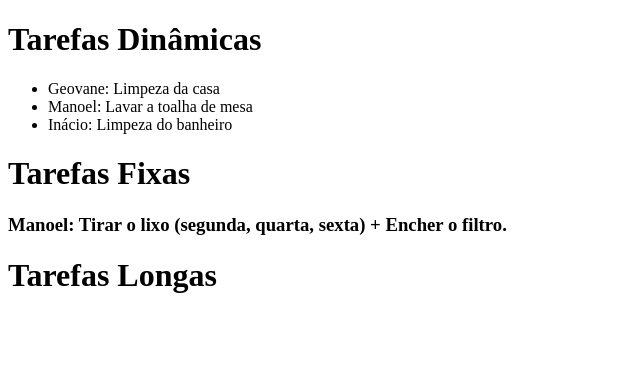
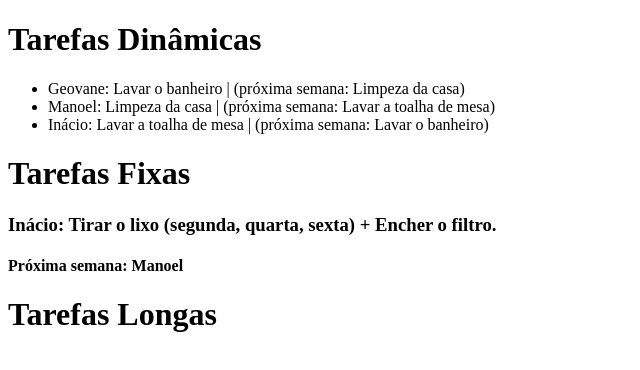
Before and after one commit to ManoelPradoMark22/task-rotation, a plain HTML site: page index.html in a window 1280 px wide. Shown: the whole page, without its empty margins (0-640 px from the left). Drawn offline with Linux system fonts and the light colour scheme.

Commit message:
next week feature

```diff
--- a/index.html
+++ b/index.html
@@ -18,6 +18,9 @@
     <h3 id="staticTasks">
 
     </h3>
+    <h4 id="nextWeekStaticTasks">
+
+    </h4>
   </div>
 
   <div>
--- a/index.js
+++ b/index.js
@@ -20,7 +20,7 @@ const people = ["Geovane", "Manoel", "Inácio"];
 const dynamicTasks = [
   {
     id: "bathroom",
-    description: "Limpeza do banheiro"
+    description: "Lavar o banheiro"
   },
   {
     id: "house",
@@ -33,7 +33,7 @@ const dynamicTasks = [
 ];
 
 const DAY_ONE = new Date('07/30/2023');
-const TODAY = new Date('08/21/2023');
+const TODAY = new Date('08/14/2023');
 
 const Difference_In_Time = TODAY.getTime() - DAY_ONE.getTime();
 const NUMBER_DAYS = Difference_In_Time / (1000 * 3600 * 24);
@@ -44,13 +44,18 @@ for(let i=0; i<NUMBER_WEEKS; i++){
   dynamicTasks.push(removedObject);
 }
 
+let nextWeekTask = [...dynamicTasks];
+let removeNextWeekTask = nextWeekTask.shift();
+nextWeekTask.push(removeNextWeekTask);
+
 let dynamicTasksStr = '';
 for(let i=0; i<3; i++) {
-  dynamicTasksStr = `${dynamicTasksStr}<li>${people[i]}: ${dynamicTasks[i].description}</li>`;
+  dynamicTasksStr = `${dynamicTasksStr}<li>${people[i]}: ${dynamicTasks[i].description} | (próxima semana: ${nextWeekTask[i].description})</li>`;
 }
 document.getElementById("dynamicTasks").innerHTML = dynamicTasksStr
 
 const staticTaskIndex = dynamicTasks.findIndex( taskObject => taskObject.id === 'tablecloth');
+const nextWeekStaticTaskIndex = nextWeekTask.findIndex( taskObject => taskObject.id === 'tablecloth');
 
 let initialTasksStr = `${people[staticTaskIndex]}: `;
 let staticTasksStr = '';
@@ -60,3 +65,4 @@ staticTasks.map((task, index) => {
 });
 
 document.getElementById("staticTasks").innerHTML = `${initialTasksStr}${staticTasksStr}`;
+document.getElementById("nextWeekStaticTasks").innerHTML = `Próxima semana: ${people[nextWeekStaticTaskIndex]}`
```
